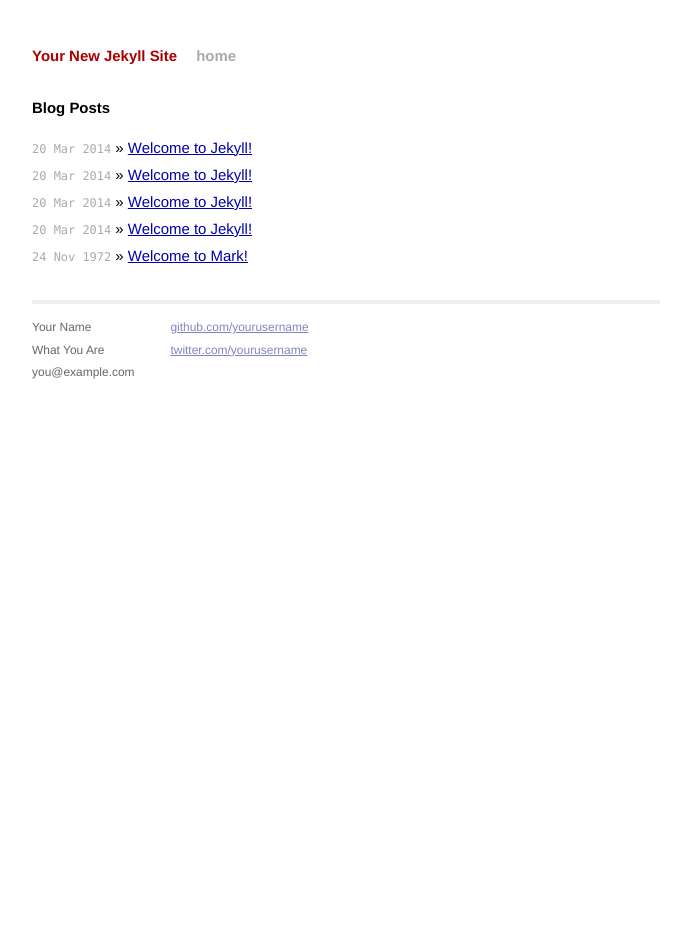
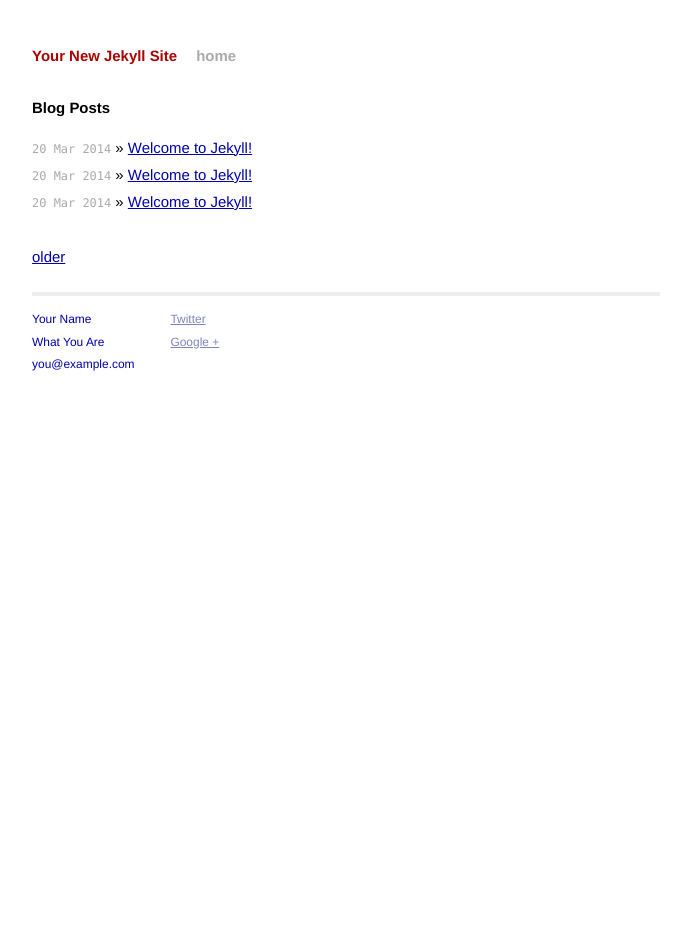
Before and after one commit to randhm/randhm.github.io, a Jekyll site: the page built from index.html, in a window 1280 px wide. Shown: the whole page, without its empty margins (294-985 px from the left). Built offline with Jekyll 4.4.1, drawn with Linux system fonts in a browser that asks for light colours; Markdown is read by kramdown in place of the engine named in the settings; the list of posts is cut into pages by our own code.

Commit message:
more posts data includes stuff

```diff
--- a/_config.yml
+++ b/_config.yml
@@ -2,3 +2,4 @@ name: Your New Jekyll Site
 markdown: redcarpet
 pygments: true
 exclude: ['README.md', 'GEMFILE', 'GEMFILE.lock']
+paginate: 3
--- /dev/null
+++ b/_data/social.yml
@@ -0,0 +1,4 @@
+- name: Twitter
+  url: https://twitter.com/markrandhawa
+- name: Google +
+  url: https://plus.google.com/+MarkRandhawa
--- /dev/null
+++ b/_includes/head.html
@@ -0,0 +1,12 @@
+<head>
+  <meta charset="utf-8">
+  <meta http-equiv="X-UA-Compatible" content="IE=edge,chrome=1">
+  <title>{{ page.title }}</title>
+  <meta name="viewport" content="width=device-width">
+
+  <!-- syntax highlighting CSS -->
+  <link rel="stylesheet" href="/css/syntax.css">
+
+  <!-- Custom CSS -->
+  <link rel="stylesheet" href="/css/main.css">
+</head>
--- a/_layouts/default.html
+++ b/_layouts/default.html
@@ -1,18 +1,6 @@
 <!DOCTYPE html>
 <html>
-    <head>
-        <meta charset="utf-8">
-        <meta http-equiv="X-UA-Compatible" content="IE=edge,chrome=1">
-        <title>{{ page.title }}</title>
-        <meta name="viewport" content="width=device-width">
-
-        <!-- syntax highlighting CSS -->
-        <link rel="stylesheet" href="/css/syntax.css">
-
-        <!-- Custom CSS -->
-        <link rel="stylesheet" href="/css/main.css">
-
-    </head>
+  {% include head.html %}
     <body>
 
         <div class="site">
@@ -33,8 +21,10 @@
             </div>
             <div class="contact">
               <p>
-                <a href="https://github.com/yourusername">github.com/yourusername</a><br />
-                <a href="https://twitter.com/yourusername">twitter.com/yourusername</a><br />
+                {% for link in site.data.social %}
+                  <a href="{{ link.url }}">{{ link.name}}</a></br>
+                {% endfor %}
+
               </p>
             </div>
           </div>
--- a/index.html
+++ b/index.html
@@ -6,8 +6,16 @@ title: Mark's awesome site
 <div id="home">
   <h1>Blog Posts</h1>
   <ul class="posts">
-    {% for post in site.posts %}
+    {% for post in paginator.posts %}
       <li><span>{{ post.date | date_to_string }}</span> &raquo; <a href="{{ post.url }}">{{ post.title }}</a></li>
     {% endfor %}
   </ul>
+
+  {% if paginator.previous_page %}
+    <a href="{{ paginator.previous_page_path }}" rel="prev">newer<a>
+  {% endif %}
+  {% if paginator.next_page %}
+    <a href="{{ paginator.next_page_path }}" rel="next">older<a>
+  {% endif %}
+
 </div>
```
